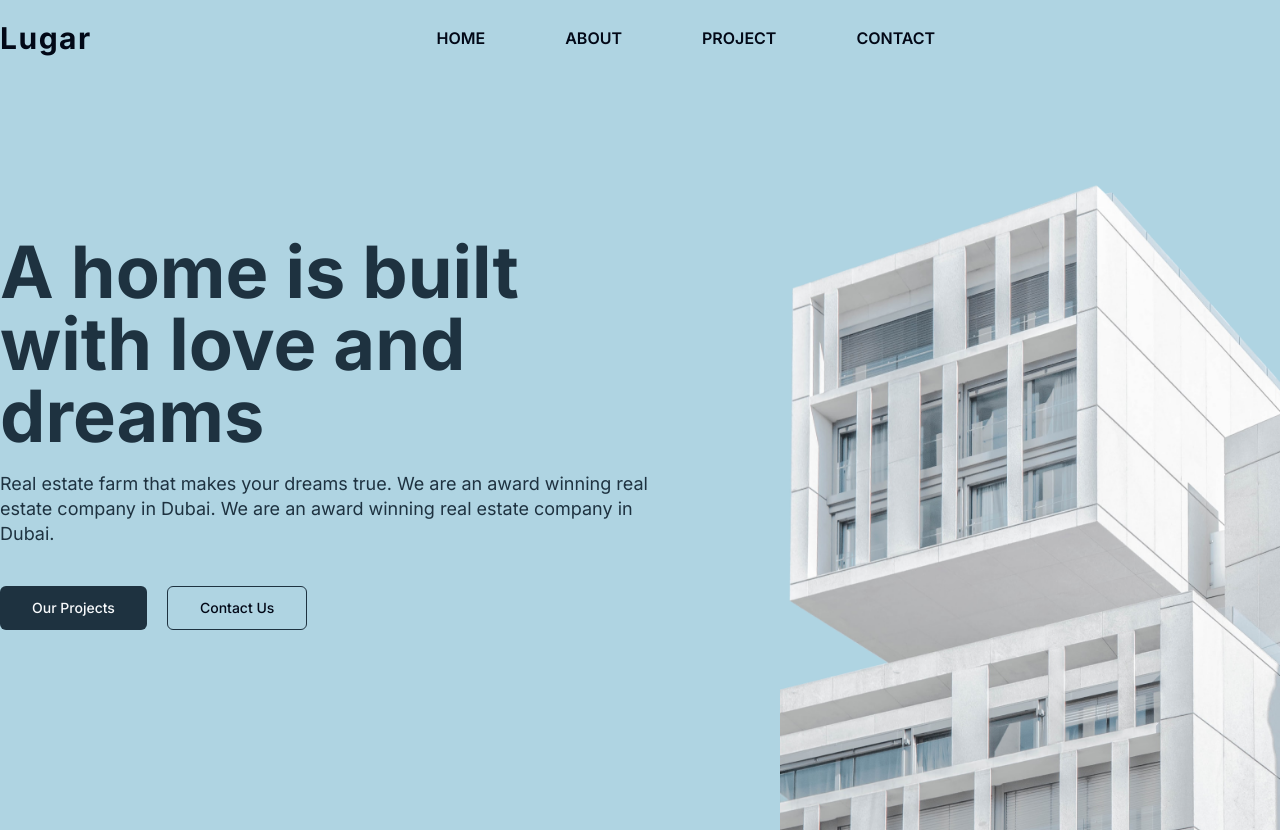
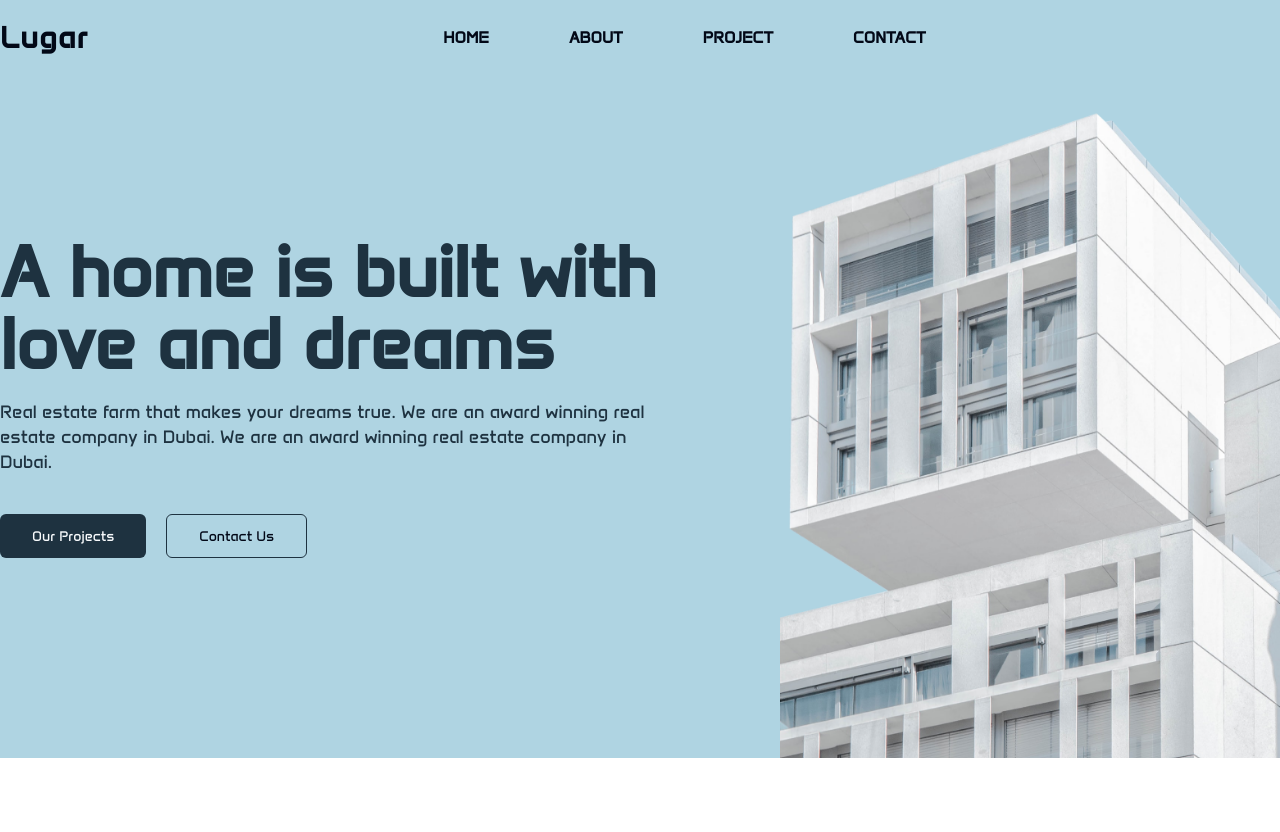
Before and after one commit to vaskrsijep/next_real_estate, a Next.js app: page / in a window 1280 px wide. Shown: the top 832 px of the page. Built offline with nearby package versions, Linux system fonts and the light colour scheme.

Commit message:
new font trying for deploy

```diff
--- a/package.json
+++ b/package.json
@@ -9,6 +9,7 @@
     "lint": "next lint"
   },
   "dependencies": {
+    "@next/font": "^14.1.0",
     "@radix-ui/react-accordion": "^1.1.2",
     "@radix-ui/react-dialog": "^1.0.5",
     "@radix-ui/react-label": "^2.0.2",
--- a/src/app/layout.tsx
+++ b/src/app/layout.tsx
@@ -2,6 +2,17 @@ import type { Metadata } from "next";
 import { Inter as FontSans } from "next/font/google";
 import "./globals.css";
 import { cn } from "@/lib/utils";
+import localFont from "@next/font/local";
+
+const poppins = localFont({
+  src: [
+    {
+      path: '../../public/fonts/anta-regular.ttf',
+      weight: '400'
+    },
+  ],
+  variable: '--font-poppins'
+})
 
 export const fontSans = FontSans({
   subsets: ["latin"],
@@ -9,7 +20,7 @@ export const fontSans = FontSans({
 });
 
 export const metadata: Metadata = {
-  title: "Create Next App",
+  title: "Lugar real estate",
   description: "Generated by create next app",
 };
 
@@ -19,7 +30,7 @@ export default function RootLayout({
   children: React.ReactNode;
 }>) {
   return (
-    <html lang="en">
+    <html lang="en" className={`${poppins.variable} font-sans`}>
       <body
       className={`${fontSans.variable} font-sans min-h-screen bg-background antialiased`}
         // className={cn(
--- a/tailwind.config.ts
+++ b/tailwind.config.ts
@@ -21,7 +21,7 @@ const config = {
     },
     extend: {
       fontFamily: {
-        sans: ["var(--font-sans)", ...fontFamily.sans],
+        sans: ['var(--font-poppins)']
 
       },
       colors: {
```
Also changed, not shown: public/fonts/anta-regular.ttf (added), 1 other file (tests, documents, lock files or other folders).
